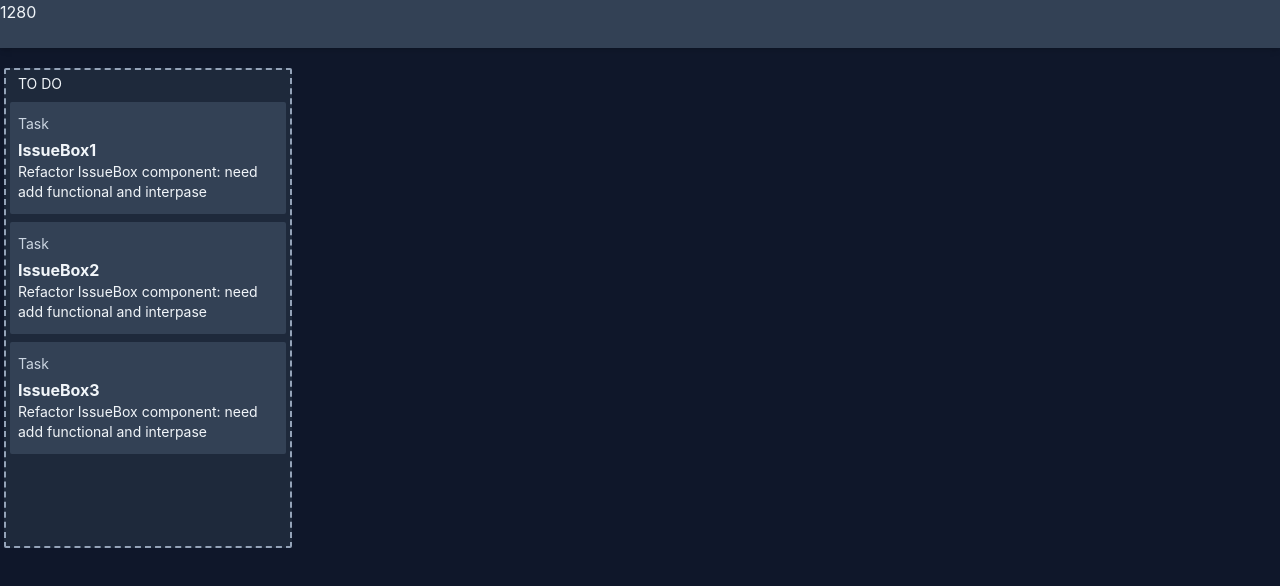
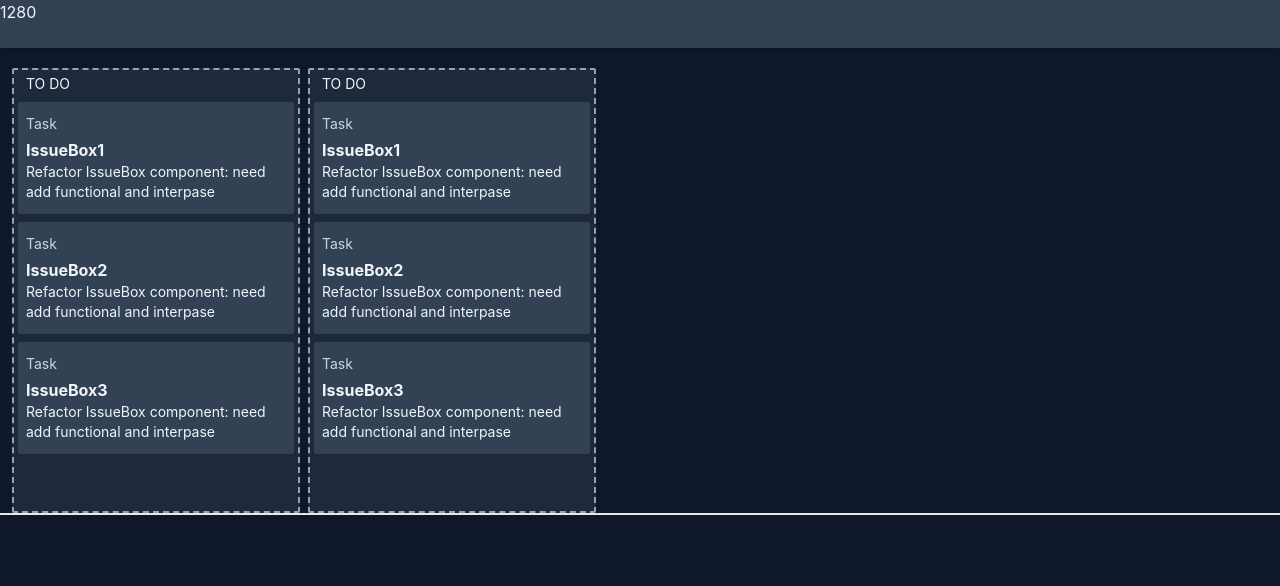
Before and after one commit to LogotipX/task-manager, a React (Create React App) app: page / in a window 1280 px wide. Shown: the top 586 px of the page. Built offline with nearby package versions, Linux system fonts and the light colour scheme.

Commit message:
fix: remove bug TasksContainer height

```diff
--- a/src/App.tsx
+++ b/src/App.tsx
@@ -4,8 +4,7 @@ import "./App.scss";
 import DraggableIssueBox from "./components/DraggableIssueBox";
 import TasksContainer from "./components/TasksContainer";
 
-type issueArr =
-  | {
+type issueArr = {
   type: string;
   title: string;
   text: string;
@@ -14,6 +13,12 @@ type issueArr =
 
 function App() {
   const [width, setWidth] = useState(window.innerWidth);
+  // let containerRefHeight: React.RefObject<HTMLInputElement> = React.createRef();
+  let tasksContainerRefHeight: React.RefObject<HTMLInputElement> =
+    React.createRef();
+  // const [containerHeight, setContainerHeight] = useState(0);
+  const [tasksContainerHeight, setTasksContainerHeight] = useState(0);
+
   const [issueArr, setIssueArr] = useState([
     {
       type: "Task",
@@ -44,9 +49,26 @@ function App() {
 
   useEffect(() => {
     window.addEventListener("resize", getWindowWidth);
+    if (tasksContainerRefHeight.current?.scrollHeight) {
+      setTasksContainerHeight(
+        tasksContainerRefHeight.current?.scrollHeight + 45
+      );
+    }
+    // if (tasksContainerHeight) {
+    //   setContainerHeight(tasksContainerHeight + 45);
+    // }
 
     return () => window.removeEventListener("resize", getWindowWidth);
+    // eslint-disable-next-line react-hooks/exhaustive-deps
   }, []);
+
+  // function dragStartHandler(result: any) {
+  //   console.log("drag start result", containerRefHeight.current?.scrollHeight);
+  //   // if (containerRefHeight.current?.scrollHeight) {
+  //   //   setContainerHeight(containerRefHeight.current?.scrollHeight);
+  //   // }
+  //   console.log(containerHeight);
+  // }
 
   function dragEndHandler(result: any) {
     console.log("result drag:", result);
@@ -62,6 +84,10 @@ function App() {
     );
 
     setIssueArr(reorderedList);
+
+    // if (containerRefHeight.current?.scrollHeight) {
+    //   setContainerHeight(containerRefHeight.current?.scrollHeight + 280);
+    // }
   }
 
   function reorder(list: issueArr, startIdx: number, endIdx: number) {
@@ -78,11 +104,51 @@ function App() {
       <header className="w-screen text-slate-100 h-12 bg-slate-700 shadow-md">
         {width}
       </header>
-      <div className="h-[480px] flex flex-row flex-wrap xs:child:my-2 not-xs:child:mt-5 not-xs:child:mr-2 last-child:mr-0">
+      <div
+        // ref={containerRefHeight}
+        // style={
+        //   containerHeight
+        //     ? { height: `${containerHeight}px` }
+        //     : { height: "100%" }
+        // }
+        className={`container-for-TasksContainers px-3 text-slate-50 border-b-2 flex flex-row flex-wrap xs:child:my-2 not-xs:child:mt-5 not-xs:child:mr-2 last-child:mr-0`}
+      >
+        <div
+          style={
+            tasksContainerHeight
+              ? { height: `${tasksContainerHeight}px` }
+              : { height: "100%" }
+          }
+          ref={tasksContainerRefHeight}
+          className="task-container"
+        >
           <TasksContainer
-          className="m-1"
             containerName="to do"
             dragEndHandler={dragEndHandler}
+            // dragStartHandler={dragStartHandler}
+          >
+            {issueArr.map((issue, idx) => (
+              <DraggableIssueBox
+                idx={idx}
+                issue={{ ...issue }}
+                key={`${idx}-${issue.type}-${issue.title}`}
+              />
+            ))}
+          </TasksContainer>
+        </div>
+        <div
+          style={
+            tasksContainerHeight
+              ? { height: `${tasksContainerHeight}px` }
+              : { height: "100%" }
+          }
+          ref={tasksContainerRefHeight}
+          className="task-container"
+        >
+          <TasksContainer
+            containerName="to do"
+            dragEndHandler={dragEndHandler}
+            // dragStartHandler={dragStartHandler}
           >
             {issueArr.map((issue, idx) => (
               <DraggableIssueBox
@@ -94,6 +160,7 @@ function App() {
           </TasksContainer>
         </div>
       </div>
+    </div>
   );
 }
 
--- a/src/components/TasksContainer.tsx
+++ b/src/components/TasksContainer.tsx
@@ -6,6 +6,7 @@ type TProps = {
   containerName?: string;
   children?: React.ReactNode;
   dragEndHandler?(result: DropResult): void;
+  dragStartHandler?(result: DropResult): void;
 };
 
 export default function TasksContainer(props: TProps | any) {
@@ -21,7 +22,10 @@ export default function TasksContainer(props: TProps | any) {
         <div className="container__name uppercase pl-2">
           {props.containerName}
         </div>
-        <DragDropContext onDragEnd={props.dragEndHandler}>
+        <DragDropContext
+          onDragEnd={props.dragEndHandler}
+          onDragStart={props.dragStartHandler}
+        >
           <Droppable droppableId="droppable">
             {(provided, snapshot) => (
               <div {...provided.droppableProps} ref={provided.innerRef}>
```
Lines whose indentation alone changed are shown as unchanged.
